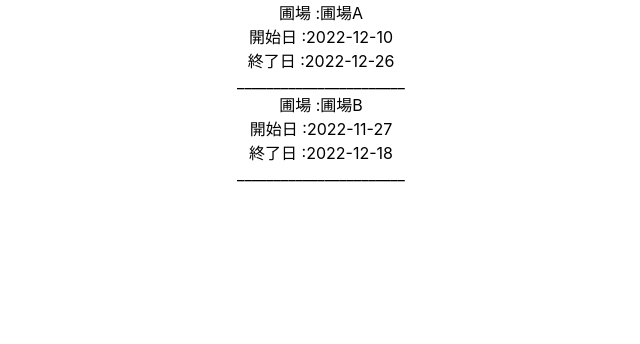
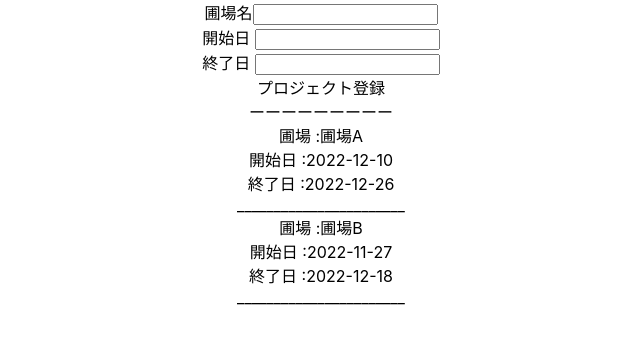
Before and after one commit to shunji-mitsui/agri-task-manager, a React (Create React App) app in the folder tm-flont/: page / in a window 1280 px wide. Shown: the top 344 px of the page, without its empty margins (319-959 px from the left). Built offline with nearby package versions, Linux system fonts and the light colour scheme.

Commit message:
登録プロジェクトをstateで保持し、axiosでサーバーサイドに受け渡す手前まで

```diff
--- a/tm-flont/src/App.tsx
+++ b/tm-flont/src/App.tsx
@@ -63,30 +63,61 @@ const ViewContent:React.FC<{project:Project[]}>=({project})=>{
 }
 
 
+const RegistorProject:FC<{name:string,start:string,end:string}> = ({name,start,end}) => {
 
-// プロジェクトの追加
-const AddContent=()=>{
-  const [name,setName]=useState('')
-  const [start,setStart]=useState('')
-  const [end,setEnd]=useState('')
-  return
-  (
-    <div>
-      圃場名<input type="text" onChange={e=>setName(e.target.value)}/>
-      開始日 <input type="text" name="" id="" onChange={e=>setStart(e.target.value)}/>
-      終了日 <input type="text" name="" id="" onChange={e=>setEnd(e.target.value)}/>
-      <button>登録</button>
-    </div>
-  )
+
+  // const getIp = () => {
+  //       axios.post('http://127.0.0.1:8000/registor',{
+  //           name:name,
+  //           start:start,
+  //           end:end,
+  //       })
+  //       .then(res=>{
+  //           if(res.data.status){
+  //               window.location.href='/hero.com/main'
+  //           }
+  //       })
+  // };
+  return(
+      <div className='login_element button' onClick={e=>{
+        console.log('name',name);
+        console.log('start',start);
+        console.log('end',end);}
+
+      }>プロジェクト登録</div>
+      )
 }
 
 
 function App() {
   const [project,setProject]=useState<Project[]>(projectList);
-
+  const [name,setName]=useState('')
+  const [start,setStart]=useState('')
+  const [end,setEnd]=useState('')
   return (
     <div className="App">
+
         {/* <AddContent/> */}
+
+
+        <div>
+      圃場名<input type="text" onChange={e=>setName(e.target.value)}/> <br/>
+      開始日 <input type="text" name="" id="" onChange={e=>setStart(e.target.value)}/> <br/>
+      終了日 <input type="text" name="" id="" onChange={e=>setEnd(e.target.value)}/> <br/>
+
+      <RegistorProject
+      name={name}
+      start={start}
+      end={end}
+      />
+    {/* name{name}::
+    start{start}::
+    end{end}:: */}
+
+      {/* <button  onClick={e=>RegistorProject({name,start,end})}>登録</button><br/> */}
+      ーーーーーーーーー
+    </div>
+
         <ViewContent
         project={project}/>
 
```
